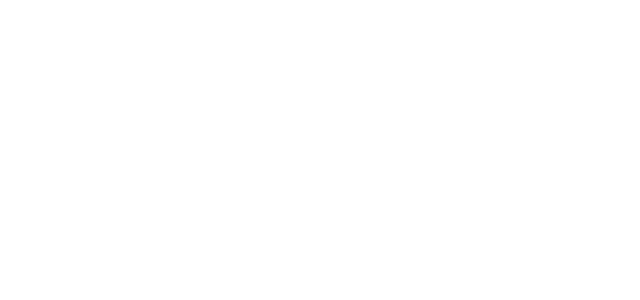
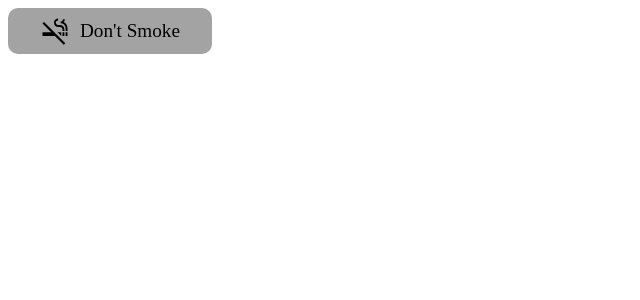
Before and after one commit to romantsiupiak1502/temlate, a React (Create React App) app: page / in a window 1280 px wide. Shown: the top 300 px of the page, without its empty margins (0-640 px from the left). Built offline with nearby package versions, Linux system fonts and the light colour scheme.

Commit message:
Add icon button

```diff
--- a/package.json
+++ b/package.json
@@ -17,6 +17,7 @@
     "react": "^17.0.1",
     "react-dom": "^17.0.1",
     "react-i18next": "^11.8.6",
+    "react-icons": "^4.2.0",
     "react-redux": "^7.2.2",
     "react-router-dom": "^5.2.0",
     "react-scripts": "4.0.2",
@@ -52,6 +53,7 @@
     ]
   },
   "devDependencies": {
+    "@babel/preset-react": "^7.12.13",
     "@types/react-redux": "^7.1.16",
     "@types/react-router-dom": "^5.1.7",
     "@types/styled-components": "^5.1.7"
--- a/src/components/Button.tsx
+++ b/src/components/Button.tsx
@@ -1,6 +1,6 @@
 import React from 'react';
 
-import { styled } from 'styles';
+import { styled } from '../styles';
 
 import { ButtonText } from './Text';
 
--- /dev/null
+++ b/src/components/IconButton.tsx
@@ -0,0 +1,32 @@
+import React from 'react';
+
+import { styled, theme } from '../styles';
+import { MdSmokeFree } from 'react-icons/md';
+
+const IButtonWrapper = styled.div`
+  width: max-content;
+  height: max-content;
+  padding: 8px 32px;
+  border-radius: 10px;
+  background-color: ${theme.colors.gray};
+  display: flex;
+  align-items: center;
+  justify-content: center;
+  cursor: pointer;
+`;
+
+const Text = styled.div`
+  padding-left: 10px;
+  font-size: 120%;
+`;
+
+export const IconButton = () => {
+    return (
+      <>
+        <IButtonWrapper onClick={()=>{alert("Do not smoke, by healthy")}}>
+            <MdSmokeFree size={'30px'}/>
+            <Text>Don't Smoke</Text>
+        </IButtonWrapper>
+      </>
+    );
+}
--- a/src/components/Input.tsx
+++ b/src/components/Input.tsx
@@ -1,6 +1,6 @@
 import React from 'react';
 
-import { css, styled } from 'styles';
+import { css, styled } from '../styles';
 
 import { EyeCrossedIcon, EyeIcon } from './icons';
 import { IFormComponent, withFormField } from './withFormField';
--- a/src/components/Modal.tsx
+++ b/src/components/Modal.tsx
@@ -1,7 +1,7 @@
 import React from 'react';
 import ReactDOM from 'react-dom';
 
-import { styled } from 'styles';
+import { styled } from '../styles';
 
 import { CrossIcon } from './icons';
 import { H2 } from "./Text";
--- a/src/components/Text.tsx
+++ b/src/components/Text.tsx
@@ -1,4 +1,4 @@
-import { styled } from 'styles';
+import { styled } from '../styles';
 
 interface IButtonTextProps {
   isPrimary?: boolean;
--- a/src/components/icons/CrossIcon.tsx
+++ b/src/components/icons/CrossIcon.tsx
@@ -1,6 +1,6 @@
 import React from 'react';
 
-import { theme } from 'styles';
+import { theme } from '../../styles';
 
 export const CrossIcon = () => (
   <svg width="24" height="24" viewBox="0 0 24 24" fill="none">
--- a/src/components/index.ts
+++ b/src/components/index.ts
@@ -3,3 +3,4 @@ export * from './Button';
 export * from './Input';
 export * from './Text';
 export * from './icons';
+export * from './IconButton';
--- a/src/components/withFormField.tsx
+++ b/src/components/withFormField.tsx
@@ -2,7 +2,7 @@ import { FieldProps, FormikHandlers, FormikProps, getIn } from 'formik';
 import * as React from 'react';
 import { useTranslation } from 'react-i18next';
 
-import { styled, theme } from 'styles';
+import { styled, theme } from '../styles';
 
 import { H4 } from './Text';
 
--- a/src/containers/Root/UnauthorizedRoot.tsx
+++ b/src/containers/Root/UnauthorizedRoot.tsx
@@ -1,7 +1,11 @@
 import React from 'react';
+
+import {IconButton} from "../../components";
 
 export const UnauthorizedRoot: React.FC = () => {
   return (
-    <></>
+    <>
+      <IconButton />
+    </>
   );
 };
```
Also changed, not shown: src/containers/Login/index.ts (deleted), 1 other file (tests, documents, lock files or other folders).
